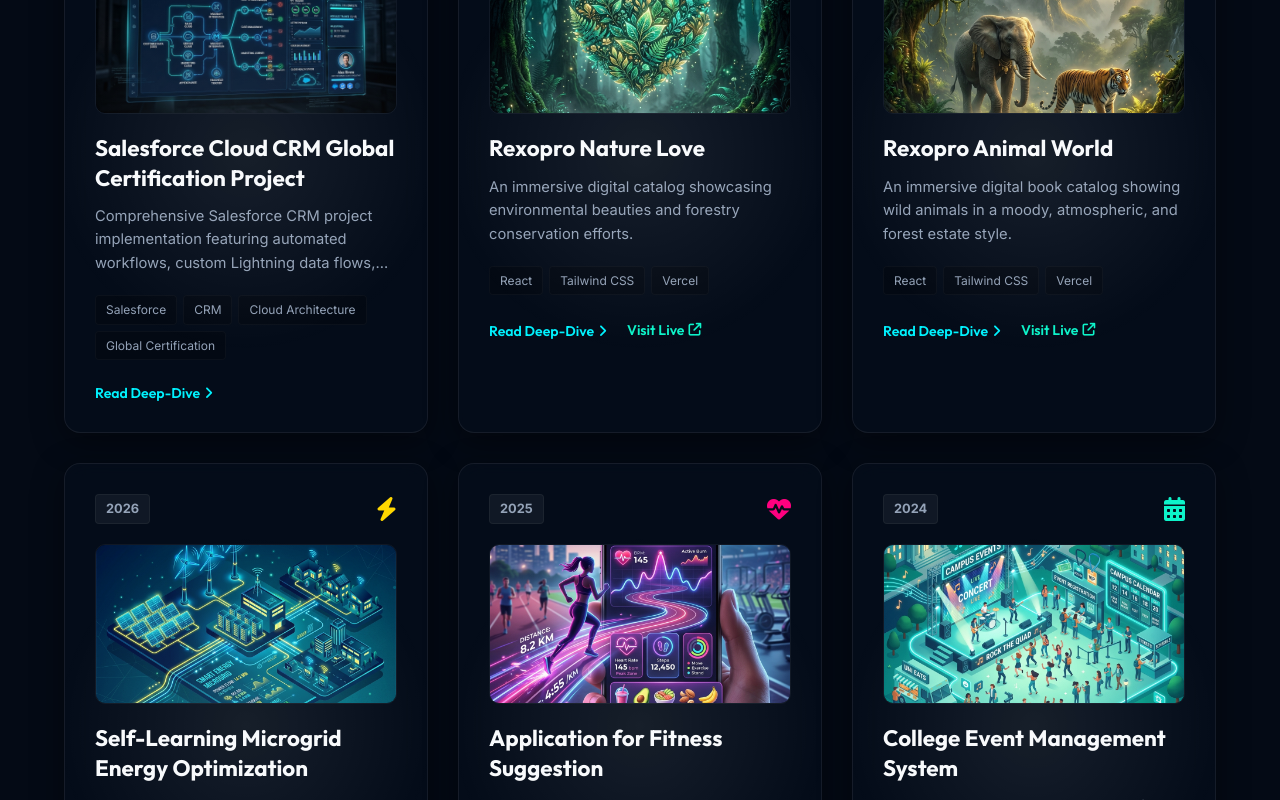
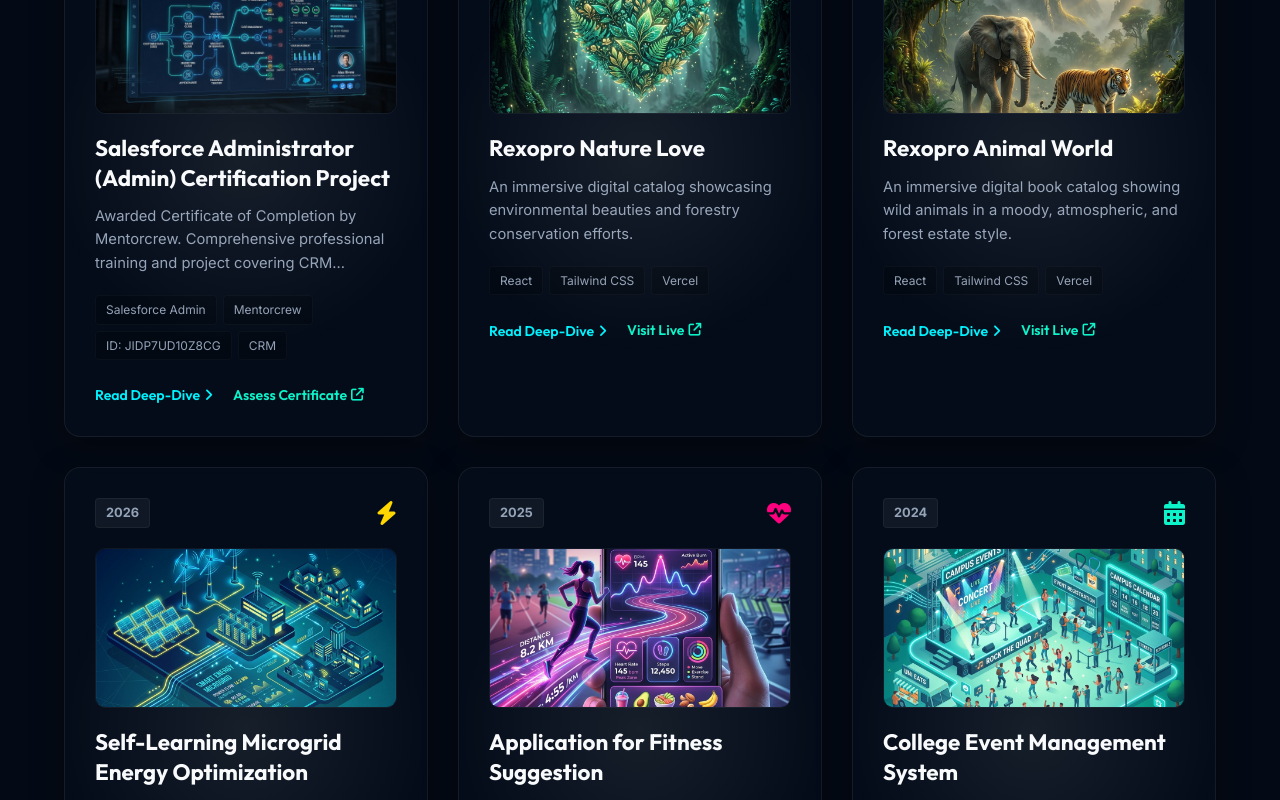
Before and after one commit to Pavithpovi/Pavith-Portfolio, a React (Vite) app: page / in a window 1280 px wide. Shown: the part 2580-3380 px from the top of the page. Built offline with nearby package versions, Linux system fonts and the light colour scheme.

Commit message:
Add Salesforce Administrator certificate verification access links and Mentorcrew credential ID

```diff
--- a/src/components/Modal.jsx
+++ b/src/components/Modal.jsx
@@ -2,15 +2,19 @@ import { useEffect } from 'react';
 
 const projectDetails = {
     salesforce: {
-        title: "Salesforce Cloud CRM Global Certification Project",
-        tags: "Salesforce • CRM Architecture • Cloud Workflows • Apex & Lightning",
-        date: "Completed In: 2025",
-        desc: "Engineered an end-to-end cloud CRM architecture and management system as part of a global certification specialization. Designed custom data models, automated business process workflows, and role-based access security for enterprise customer lifecycle operations.",
+        title: "Salesforce Administrator (Admin) Certification Project",
+        tags: "Salesforce Admin • Mentorcrew • Credential ID: JIDP7UD10Z8CG",
+        date: "Completed In: Sep 2026",
+        desc: "Awarded Certificate of Completion by Mentorcrew for successfully completing the comprehensive professional training and project program in SALESFORCE ADMINISTRATOR (ADMIN). Conducted from July 31, 2026 to August 16, 2026 (Issued Sep 01, 2026). Demonstrates end-to-end expertise in CRM architecture, security configuration, user management, custom object creation, and automated business workflows.",
+        certUrl: "https://lnd.mentorcrew.co/credential-validation",
+        credentialId: "JIDP7UD10Z8CG",
         highlights: [
+            "Completed comprehensive professional training in Salesforce Administrator (Admin) program by Mentorcrew.",
+            "Credential ID: JIDP7UD10Z8CG verifiable online via Mentorcrew Credential Validation portal.",
             "Constructed relational data schemas, custom objects, validation rules, and page layouts tailored to CRM business logic.",
-            "Automated multi-tier lead management, case escalations, and notification triggers using Salesforce Flow and process automation.",
-            "Configured robust security hierarchies including Organization-Wide Defaults (OWD), sharing rules, permission sets, and field-level security.",
-            "Generated dynamic analytics dashboards, real-time KPI pipeline reports, and customer journey monitoring metrics."
+            "Configured Organization-Wide Defaults (OWD), Role Hierarchies, Sharing Rules, Profiles, and Permission Sets for multi-tiered user access control.",
+            "Automated core business workflows including lead-to-opportunity pipelines and case escalations using Salesforce Flow.",
+            "Built interactive reports and executive dashboards for real-time monitoring of customer lifecycle and key pipeline metrics."
         ]
     },
     nature_love: {
@@ -123,6 +127,19 @@ export default function Modal({ isOpen, projectKey, onClose }) {
                             ))}
                         </ul>
                     </div>
+                    {data.certUrl && (
+                        <div style={{ marginTop: '24px', paddingTop: '16px', borderTop: '1px solid rgba(255, 255, 255, 0.08)' }}>
+                            <a
+                                href={data.certUrl}
+                                target="_blank"
+                                rel="noopener noreferrer"
+                                className="btn btn-primary"
+                                style={{ display: 'inline-flex', alignItems: 'center', gap: '8px', padding: '10px 20px', borderRadius: '8px', textDecoration: 'none' }}
+                            >
+                                <i className="fa-solid fa-certificate"></i> Assess & Verify Certificate (ID: {data.credentialId || 'Validation'}) <i className="fa-solid fa-arrow-up-right-from-square" style={{ fontSize: '0.8rem' }}></i>
+                            </a>
+                        </div>
+                    )}
                 </div>
             </div>
         </div>
--- a/src/components/Projects.jsx
+++ b/src/components/Projects.jsx
@@ -9,12 +9,14 @@ import imgSalesforce from '../assets/proj_salesforce.jpg';
 const projects = [
     {
         id: "salesforce",
-        year: "2025",
+        year: "2026",
         icon: "fa-brands fa-salesforce project-icon-type text-neon-blue",
-        title: "Salesforce Cloud CRM Global Certification Project",
-        shortDesc: "Comprehensive Salesforce CRM project implementation featuring automated workflows, custom Lightning data flows, and enterprise cloud architecture.",
-        tags: ["Salesforce", "CRM", "Cloud Architecture", "Global Certification"],
-        img: imgSalesforce
+        title: "Salesforce Administrator (Admin) Certification Project",
+        shortDesc: "Awarded Certificate of Completion by Mentorcrew. Comprehensive professional training and project covering CRM architecture, security configuration, user management, and automated workflow pipelines.",
+        tags: ["Salesforce Admin", "Mentorcrew", "ID: JIDP7UD10Z8CG", "CRM"],
+        img: imgSalesforce,
+        liveUrl: "https://lnd.mentorcrew.co/credential-validation",
+        liveText: "Assess Certificate"
     },
     {
         id: "nature_love",
@@ -145,7 +147,7 @@ export default function Projects({ onOpenModal }) {
                                             onClick={(e) => e.stopPropagation()}
                                             style={{ color: 'var(--neon-teal)' }}
                                         >
-                                            Visit Live <i className="fa-solid fa-arrow-up-right-from-square" style={{ fontSize: '0.8rem' }}></i>
+                                            {proj.liveText || "Visit Live"} <i className="fa-solid fa-arrow-up-right-from-square" style={{ fontSize: '0.8rem' }}></i>
                                         </a>
                                     )}
                                 </div>
--- a/src/components/Publications.jsx
+++ b/src/components/Publications.jsx
@@ -2,8 +2,9 @@ export default function Publications() {
     const certificates = [
         {
             icon: "fa-brands fa-salesforce text-neon-blue",
-            title: "Salesforce Global Certification",
-            desc: "Global credential and project specialization in Salesforce CRM architecture, cloud development, automation workflows, and platform customization."
+            title: "Salesforce Administrator (Admin) - Mentorcrew",
+            desc: "Completed comprehensive professional training program in Salesforce Administration, CRM architecture, user security, and automation. Credential ID: JIDP7UD10Z8CG (Issued Sep 01, 2026).",
+            verifyUrl: "https://lnd.mentorcrew.co/credential-validation"
         },
         {
             icon: "fa-solid fa-certificate text-neon-teal",
@@ -89,7 +90,20 @@ export default function Publications() {
                                 <li key={idx}>
                                     <div className="cert-icon"><i className={cert.icon}></i></div>
                                     <div className="cert-details">
-                                        <h4>{cert.title}</h4>
+                                        <h4>
+                                            {cert.title}
+                                            {cert.verifyUrl && (
+                                                <a
+                                                    href={cert.verifyUrl}
+                                                    target="_blank"
+                                                    rel="noopener noreferrer"
+                                                    className="cert-verify-link"
+                                                    style={{ marginLeft: '10px', fontSize: '0.8rem', color: 'var(--neon-teal)', textDecoration: 'none' }}
+                                                >
+                                                    [Assess / Verify <i className="fa-solid fa-arrow-up-right-from-square" style={{ fontSize: '0.7rem' }}></i>]
+                                                </a>
+                                            )}
+                                        </h4>
                                         <p>{cert.desc}</p>
                                     </div>
                                 </li>
```
